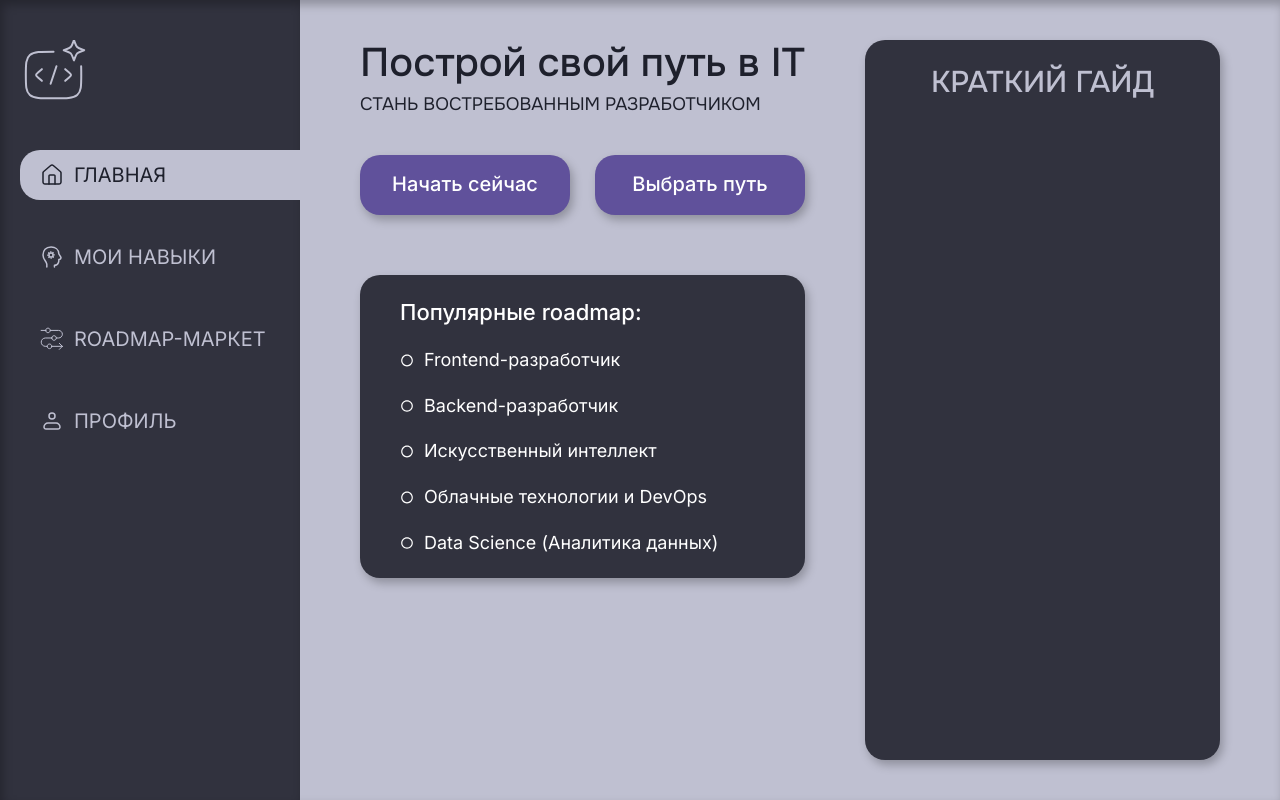
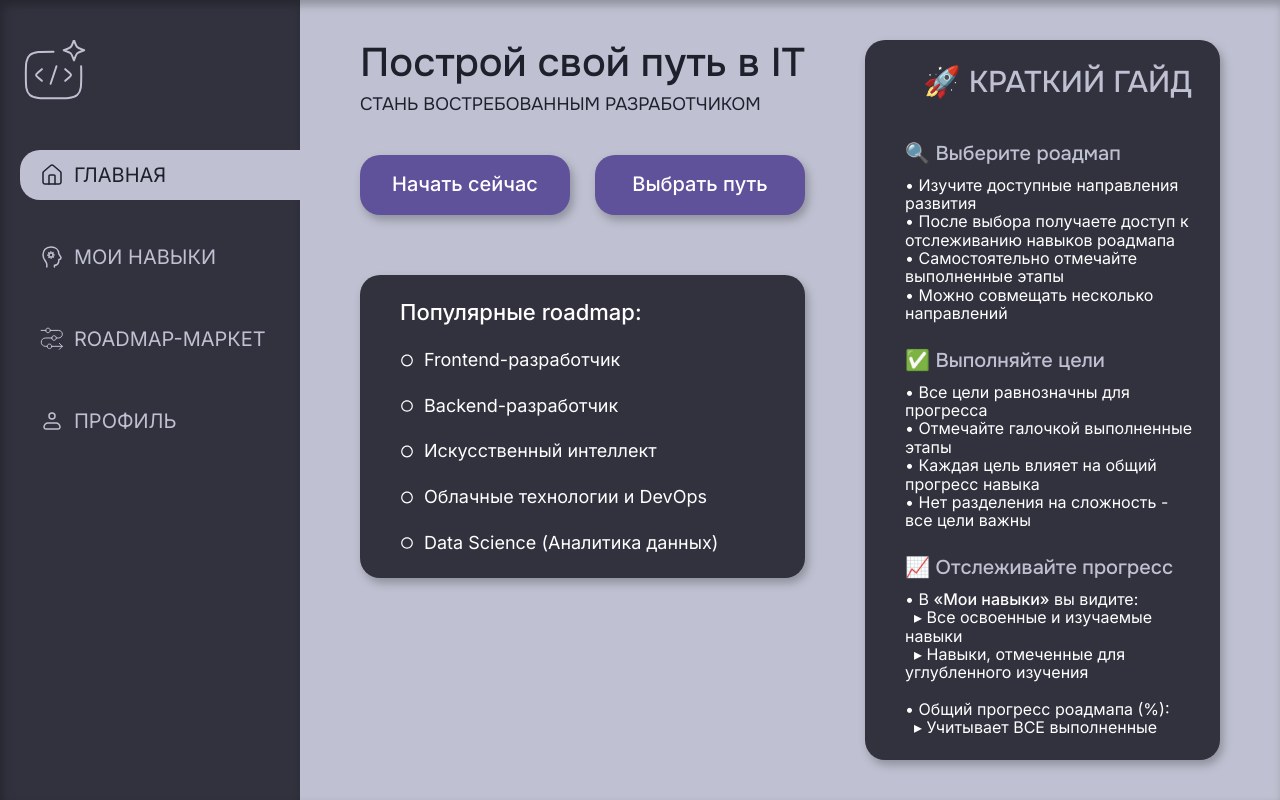
Before and after one commit to dmitry-586/track-stack, a Next.js app: page / in a window 1280 px wide. Built offline with nearby package versions, Linux system fonts and the light colour scheme; no server answers.

Commit message:
фиксы

```diff
--- a/src/app/page.tsx
+++ b/src/app/page.tsx
@@ -1,5 +1,5 @@
-import Image from "next/image";
-import Link from "next/link";
+import Image from "next/image"
+import Link from "next/link"
 
 const ROADMAPS = [
 	"Frontend-разработчик",
@@ -7,7 +7,7 @@ const ROADMAPS = [
 	"Искусственный интеллект",
 	"Облачные технологии и DevOps",
 	"Data Science (Аналитика данных)",
-];
+]
 
 export default function Home() {
 	return (
@@ -24,19 +24,99 @@ export default function Home() {
 						Популярные roadmap:
 					</p>
 					<ul className="flex flex-col gap-[25px] mt-[25px]">
-            {ROADMAPS.map((roadmap) => (
+						{ROADMAPS.map(roadmap => (
 							<RoadmapItem key={roadmap} text={roadmap} />
 						))}
 					</ul>
 				</div>
 			</div>
-      <div className="bg-[#31323E] rounded-[20px] w-full px-10 py-[25px] shadow-outset">
+			<div className="bg-[#31323E] rounded-[20px] w-full pl-10 pr-[10px] py-[25px] shadow-outset flex flex-col gap-10">
 				<h3 className="text-[30px] text-[#BFC0D1] text-center font-medium">
-          КРАТКИЙ ГАЙД
+					🚀 КРАТКИЙ ГАЙД
 				</h3>
+				<div className="text-white space-y-6 overflow-y-auto custom-scrollbar">
+					<div className="space-y-2">
+						<h4 className="text-[#BFC0D1] text-xl font-medium">
+							🔍 Выберите роадмап
+						</h4>
+						<p>
+							• Изучите доступные направления развития
+							<br />
+							• После выбора получаете доступ к отслеживанию навыков роадмапа
+							<br />
+							• Самостоятельно отмечайте выполненные этапы
+							<br />• Можно совмещать несколько направлений
+						</p>
+					</div>
+
+					<div className="space-y-2">
+						<h4 className="text-[#BFC0D1] text-xl font-medium">
+							✅ Выполняйте цели
+						</h4>
+						<p>
+							• Все цели равнозначны для прогресса
+							<br />
+							• Отмечайте галочкой выполненные этапы
+							<br />
+							• Каждая цель влияет на общий прогресс навыка
+							<br />• Нет разделения на сложность - все цели важны
+						</p>
+					</div>
+
+					<div className="space-y-2">
+						<h4 className="text-[#BFC0D1] text-xl font-medium">
+							📈 Отслеживайте прогресс
+						</h4>
+						<p>
+							• В <span className="font-medium">«Мои навыки»</span> вы видите:
+							<br />
+							&nbsp;&nbsp;▸ Все освоенные и изучаемые навыки
+							<br />
+							&nbsp;&nbsp;▸ Навыки, отмеченные для углубленного изучения
+							<br />
+							<br />
+							• Общий прогресс роадмапа (%):
+							<br />
+							&nbsp;&nbsp;▸ Учитывает ВСЕ выполненные цели:
+							<br />
+							&nbsp;&nbsp;&nbsp;&nbsp;• Основные этапы
+							<br />
+							&nbsp;&nbsp;&nbsp;&nbsp;• Дополнительные материалы
+							<br />
+							&nbsp;&nbsp;&nbsp;&nbsp;• Практические задания
+							<br />
+							&nbsp;&nbsp;&nbsp;&nbsp;• Работу с инструментами
+							<br />
+							<br />
+							• В списке навыков не отображаются:
+							<br />
+							&nbsp;&nbsp;▸ Блоки "Дополнительно"
+							<br />
+							&nbsp;&nbsp;▸ Блоки "Инструменты"
+							<br />
+							&nbsp;&nbsp;▸ Блоки "Практика"
+						</p>
+					</div>
+
+					<div className="space-y-2">
+						<h4 className="text-[#BFC0D1] text-xl font-medium">
+							🎯 Фокусные навыки
+						</h4>
+						<p>
+							• Добавляйте в фокус при прогрессе от 50%
+							<br />
+							• Выделяйте ключевые для себя навыки
+							<br />• Отслеживайте углубленное изучение
+						</p>
+					</div>
+
+					<div className="text-center text-[#BFC0D1] mt-6">
+						⚡ Ваш прогресс зависит только от вашей активности!
+					</div>
+				</div>
 			</div>
 		</section>
-  );
+	)
 }
 
 const RoadmapItem = ({ text }: { text: string }) => (
@@ -44,18 +124,18 @@ const RoadmapItem = ({ text }: { text: string }) => (
 		<Image src="/HomePage/ponchik.svg" alt="" width={14} height={14} />
 		{text}
 	</li>
-);
+)
 
 const Button = ({
 	children,
 	href,
 }: {
-  children: React.ReactNode;
-  href: string;
+	children: React.ReactNode
+	href: string
 }) => (
 	<Link href={href}>
 		<button className="w-[210px] h-[60px] bg-[#60519B] rounded-[20px] text-[20px] text-white font-medium shadow-outset hover:bg-[#403572] cursor-pointer transition-all duration-250 ease-in-out transform hover:scale-[1.02] active:scale-[0.98] flex items-center justify-center">
 			{children}
 		</button>
 	</Link>
-);
+)
```
Lines whose indentation alone changed are shown as unchanged.
